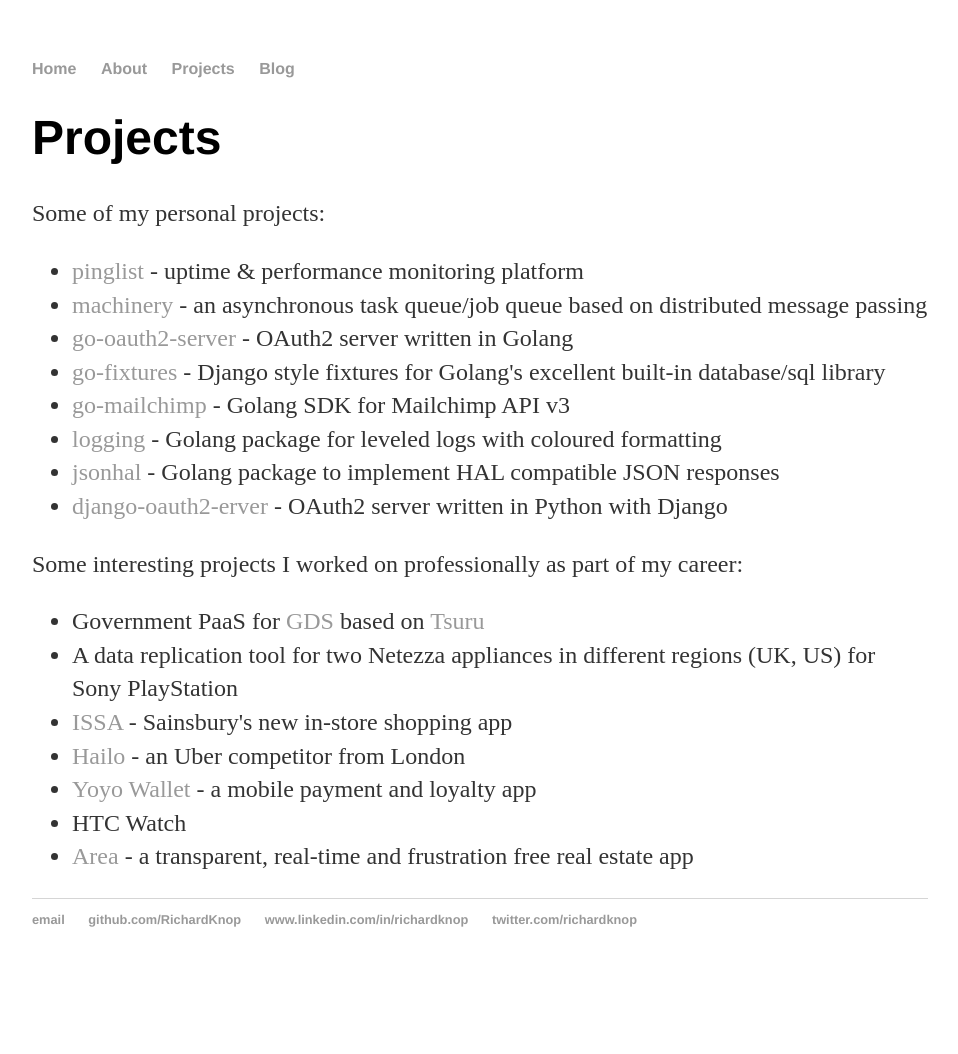
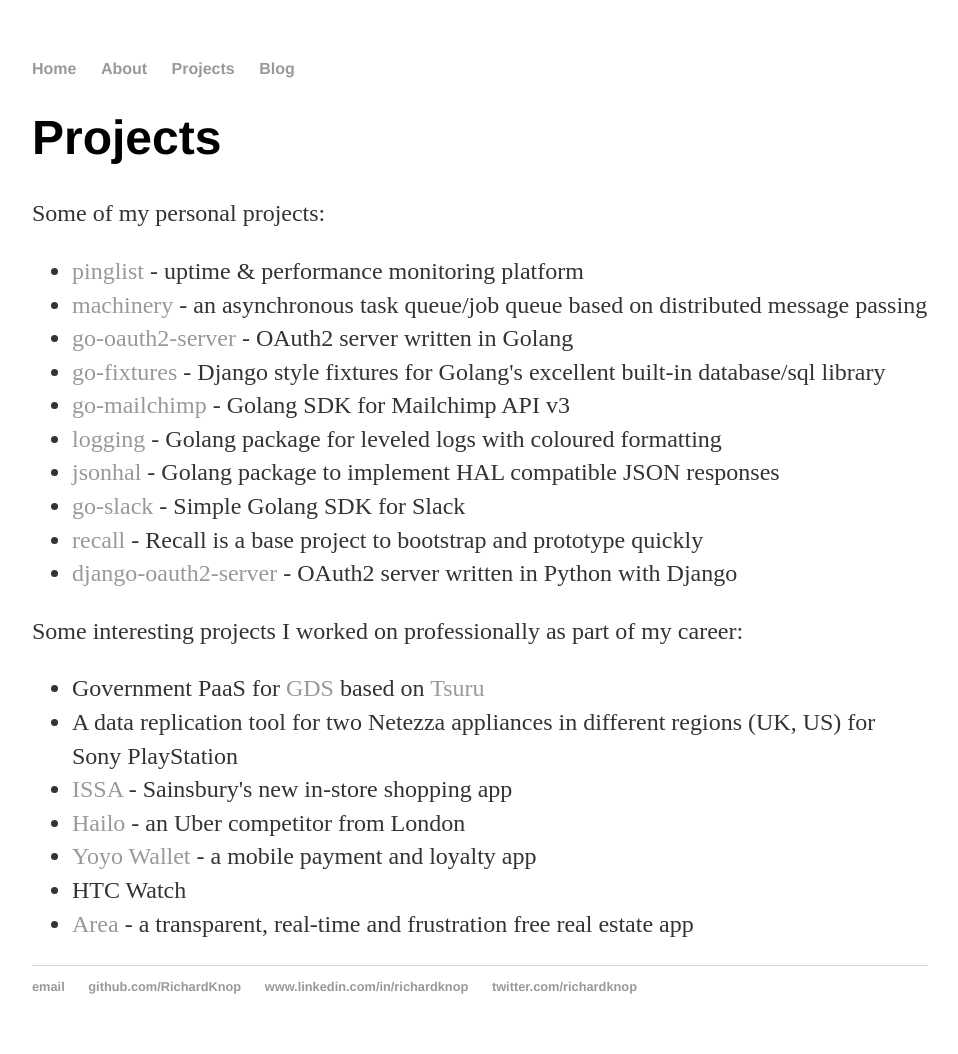
Before and after one commit to RichardKnop/richardknop.github.io, a Jekyll site: the page built from projects/index.html, in a window 1280 px wide. Shown: the whole page, without its empty margins (160-1118 px from the left). Built offline with Jekyll 4.4.1, drawn with Linux system fonts in a browser that asks for light colours; before the commit the page ends 987 px from its top, so only the background shows below that.

Commit message:
Update index.html

```diff
--- a/projects/index.html
+++ b/projects/index.html
@@ -13,7 +13,9 @@
     <li><a href="https://github.com/RichardKnop/go-mailchimp">go-mailchimp</a> - Golang SDK for Mailchimp API v3</li>
     <li><a href="https://github.com/RichardKnop/logging">logging</a> - Golang package for leveled logs with coloured formatting</li>
     <li><a href="https://github.com/RichardKnop/jsonhal">jsonhal</a> - Golang package to implement HAL compatible JSON responses</li>
-    <li><a href="https://github.com/RichardKnop/django-oauth2-server">django-oauth2-erver</a> - OAuth2 server written in Python with Django</li>
+    <li><a href="https://github.com/RichardKnop/go-slack">go-slack</a> - Simple Golang SDK for Slack</li>
+    <li><a href="https://github.com/RichardKnop/recall">recall</a> - Recall is a base project to bootstrap and prototype quickly</li>
+    <li><a href="https://github.com/RichardKnop/django-oauth2-server">django-oauth2-server</a> - OAuth2 server written in Python with Django</li>
   </ul>
   <p>Some interesting projects I worked on professionally as part of my career:</p>
   <ul>
```
